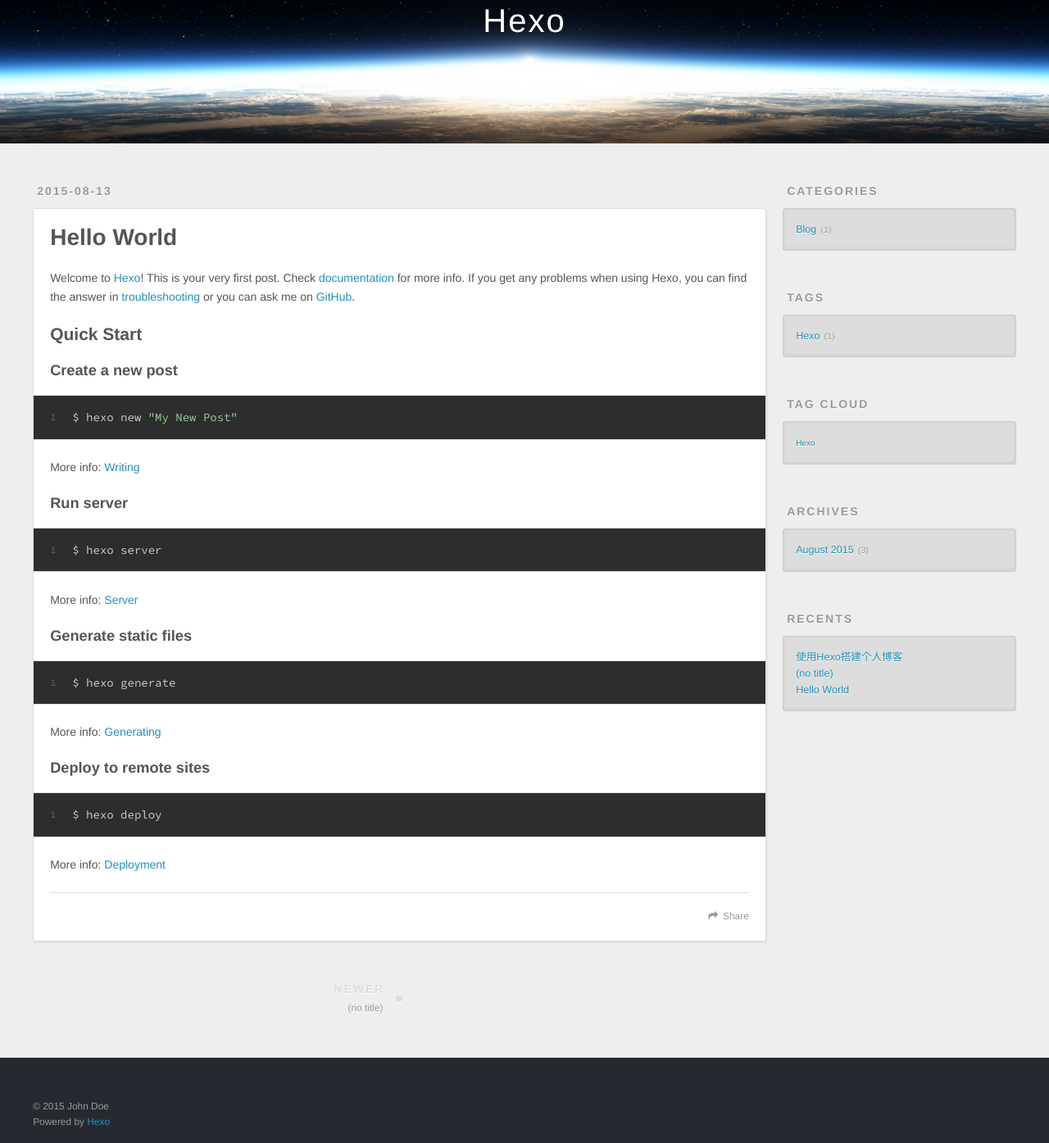
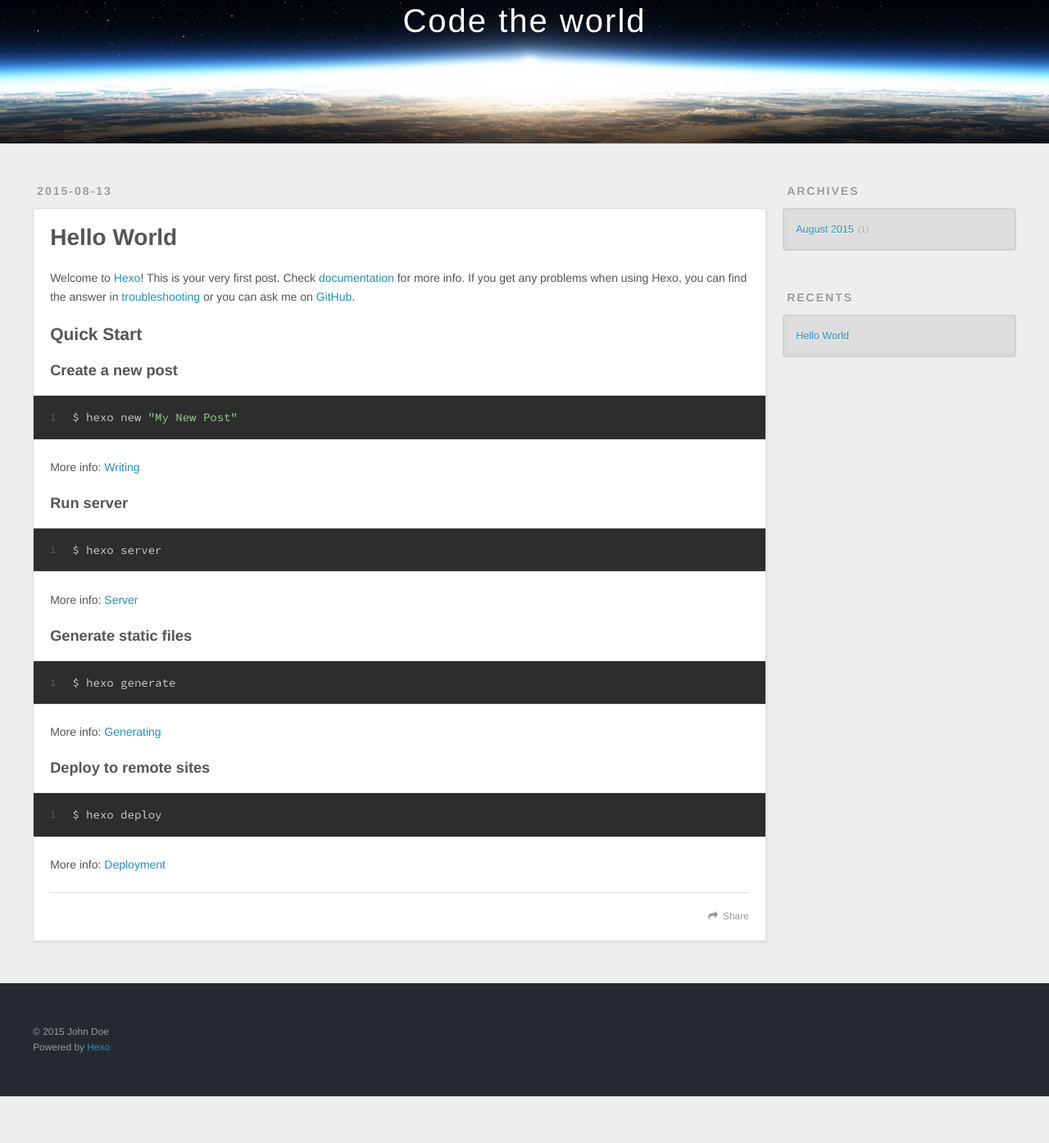
Before and after one commit to Tomgogo/Tomgogo.github.io, a plain HTML site: page 2015/08/13/hello-world/index.html in a window 1280 px wide. Shown: the part 125-1520 px from the top of the page at 82% size. After the commit the page ends 1463 px from the top, so only its background shows below. Drawn offline with nearby package versions, Linux system fonts and the light colour scheme.

Commit message:
Site updated: 2015-08-13 17:08:56

```diff
--- a/2015/08/13/hello-world/index.html
+++ b/2015/08/13/hello-world/index.html
@@ -37,7 +37,7 @@
   <div id="header-outer" class="outer">
     <div id="header-title" class="inner">
       <h1 id="logo-wrap">
-        <a href="/" id="logo">Hexo</a>
+        <a href="/" id="logo">Code the world</a>
       </h1>
 
     </div>
@@ -98,26 +98,12 @@
 
     </div>
     <footer class="article-footer">
-      <a data-url="http://yoursite.com/2015/08/13/hello-world/" data-id="cid9xn8ve00069kb17urv1qc9" class="article-share-link">Share</a>
+      <a data-url="http://yoursite.com/2015/08/13/hello-world/" data-id="cid9qmgiw000014b11pm5rn9i" class="article-share-link">Share</a>
 
 
     </footer>
   </div>
 
-
-<nav id="article-nav">
-
-    <a href="/2015/08/13/gradle-build/" id="article-nav-newer" class="article-nav-link-wrap">
-      <strong class="article-nav-caption">Newer</strong>
-      <div class="article-nav-title">
-
-          (no title)
-
-      </div>
-    </a>
-
-
-</nav>
 
 
 </article>
@@ -127,37 +113,16 @@
           <aside id="sidebar">
 
 
-  <div class="widget-wrap">
-    <h3 class="widget-title">Categories</h3>
-    <div class="widget">
-      <ul class="category-list"><li class="category-list-item"><a class="category-list-link" href="/categories/Blog/">Blog</a><span class="category-list-count">1</span></li></ul>
-    </div>
-  </div>
 
 
 
-  <div class="widget-wrap">
-    <h3 class="widget-title">Tags</h3>
-    <div class="widget">
-      <ul class="tag-list"><li class="tag-list-item"><a class="tag-list-link" href="/tags/Hexo/">Hexo</a><span class="tag-list-count">1</span></li></ul>
-    </div>
-  </div>
-
-
-
-  <div class="widget-wrap">
-    <h3 class="widget-title">Tag Cloud</h3>
-    <div class="widget tagcloud">
-      <a href="/tags/Hexo/" style="font-size: 10px;">Hexo</a>
-    </div>
-  </div>
 
 
 
   <div class="widget-wrap">
     <h3 class="widget-title">Archives</h3>
     <div class="widget">
-      <ul class="archive-list"><li class="archive-list-item"><a class="archive-list-link" href="/archives/2015/08/">August 2015</a><span class="archive-list-count">3</span></li></ul>
+      <ul class="archive-list"><li class="archive-list-item"><a class="archive-list-link" href="/archives/2015/08/">August 2015</a><span class="archive-list-count">1</span></li></ul>
     </div>
   </div>
 
@@ -167,14 +132,6 @@
     <h3 class="widget-title">Recents</h3>
     <div class="widget">
       <ul>
-
-          <li>
-            <a href="/2015/08/13/new-post/">使用Hexo搭建个人博客</a>
-          </li>
-
-          <li>
-            <a href="/2015/08/13/gradle-build/">(no title)</a>
-          </li>
 
           <li>
             <a href="/2015/08/13/hello-world/">Hello World</a>
```
